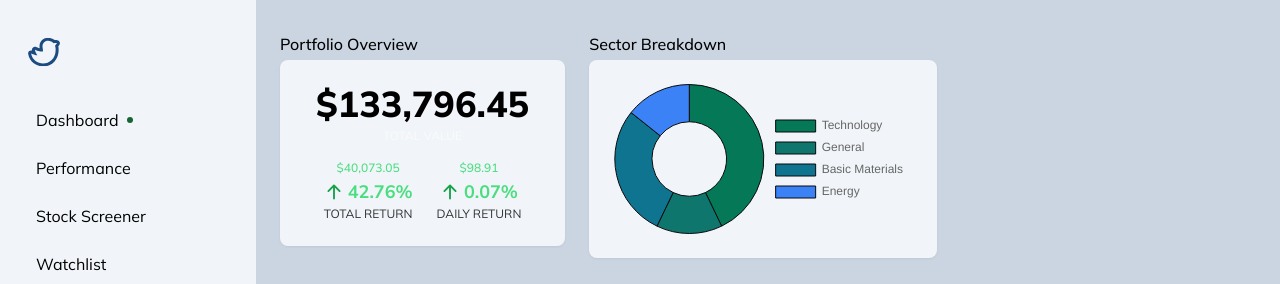
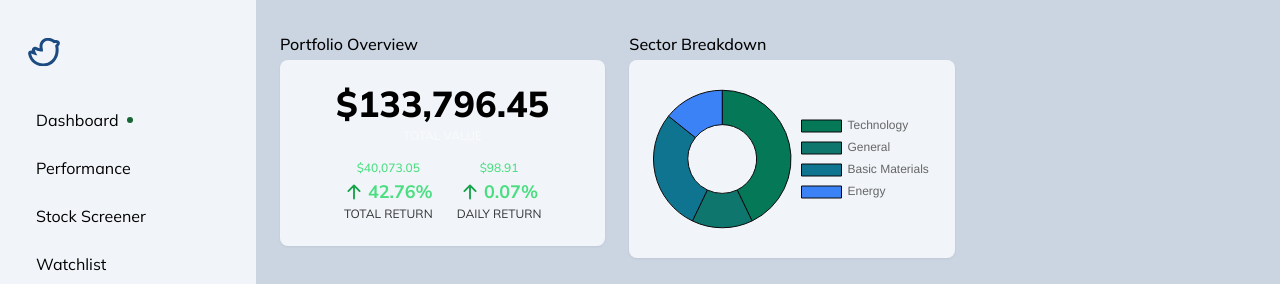
Before and after one commit to codeberrycanada/birds-eye, a React (Vite) app: page / in a window 1280 px wide. Shown: the top 284 px of the page. Built offline with nearby package versions, Linux system fonts and the light colour scheme; no server answers.

Commit message:
touchups from last night

```diff
--- a/src/components/PortfolioHoldingsTable.tsx
+++ b/src/components/PortfolioHoldingsTable.tsx
@@ -78,10 +78,7 @@ export const SortableTable: React.FC = () => {
                         </thead>
 
                         <tbody>
-                            {sortedHoldings.map((holding: Holding) => (
-                                <>
-                                    {
-                                        (() => {
+                            {sortedHoldings.map((holding: Holding) => {
                                 const OneDayPerformanceIcon = holding.change > 0 ? ArrowUpIcon : ArrowDownIcon;
                                 const oneDayPerformanceIconTextColor = OneDayPerformanceIcon === ArrowUpIcon ? 'text-green-600' : 'text-red-900';
                                 const oneDayPerformanceTextColor = OneDayPerformanceIcon === ArrowUpIcon ? 'text-green-400' : 'text-red-600';
@@ -113,10 +110,7 @@ export const SortableTable: React.FC = () => {
                                         <td className="py-3 px-2 dark:text-slate-300">{holding.sector}</td>
                                     </tr>
                                 );
-                                        })()
-                                    }
-                                </>
-                            ))}
+                            })}
                         </tbody>
                     </table>
                 </CardBody>
--- a/src/containers/PortfolioOverview.tsx
+++ b/src/containers/PortfolioOverview.tsx
@@ -11,7 +11,7 @@ const PortfolioOverview: React.FC = () => {
     const currentValue = getCurrentPortfolioValue(holdings);
 
     return (
-        <div className="dashboard-item">
+        <div className="dashboard-item w-2/6">
             <h2 className="text-md text-slate dark:text-white font-medium text-bold mb-1">Portfolio Overview</h2>
             <div id="portfolioOverview" className="dashboard-item-wrapper px-9">
                 <PortfolioValue currentValue={currentValue}></PortfolioValue>
--- a/src/containers/PortfolioSectors.tsx
+++ b/src/containers/PortfolioSectors.tsx
@@ -6,7 +6,7 @@ const PortfolioSectors: React.FC = () => {
     const { holdings } = useContext(PortfolioContext);
 
     return (
-        <div className="dashboard-item">
+        <div className="dashboard-item w-2/6">
             <h2 className="text-md text-slate dark:text-white font-medium text-bold mb-1">Sector Breakdown</h2>
             <div className="dashboard-item-wrapper">
                 <DoughnutChart data={holdings} />
--- a/src/data/holdings.js
+++ b/src/data/holdings.js
@@ -4,36 +4,56 @@ const initialPortfolioData = [
         numberOfShares: 100,
         purchaseDate: '2021-05-21',
         purchasePrice: 125.43,
-    },
-    {
-        symbol: 'AMZN',
-        numberOfShares: 85,
-        purchaseDate: '2022-06-28',
-        purchasePrice: 143.98,
+        sector: 'Technology',
+        holdingType: 'Stock',
     },
     {
         symbol: 'GOOG',
         numberOfShares: 120,
         purchaseDate: '2020-01-24',
         purchasePrice: 73.34,
+        sector: 'Technology',
+        holdingType: 'Stock',
+    },
+    {
+        symbol: 'AGI',
+        numberOfShares: 150,
+        purchaseDate: '2020-10-01',
+        purchasePrice: 10.15,
+        sector: 'Basic Materials',
+        holdingType: 'Stock',
+    },
+    {
+        symbol: 'ENB',
+        numberOfShares: 150,
+        purchaseDate: '2020-01-27',
+        purchasePrice: 40.67,
+        sector: 'Energy',
+        holdingType: 'Stock',
     },
     {
         symbol: 'VOO',
         numberOfShares: 100,
         purchaseDate: '2020-05-15',
         purchasePrice: 263.04,
+        sector: 'General',
+        holdingType: 'ETF',
     },
     {
         symbol: 'SHOP',
         numberOfShares: 80,
         purchaseDate: '2021-04-12',
         purchasePrice: 184.72,
+        sector: 'Technology',
+        holdingType: 'Stock',
     },
     {
         symbol: 'X',
         numberOfShares: 200,
         purchaseDate: '2019-08-30',
         purchasePrice: 11.07,
+        sector: 'Basic Materials',
+        holdingType: 'Stock',
     },
 ]
 
```
Lines whose indentation alone changed are shown as unchanged.
